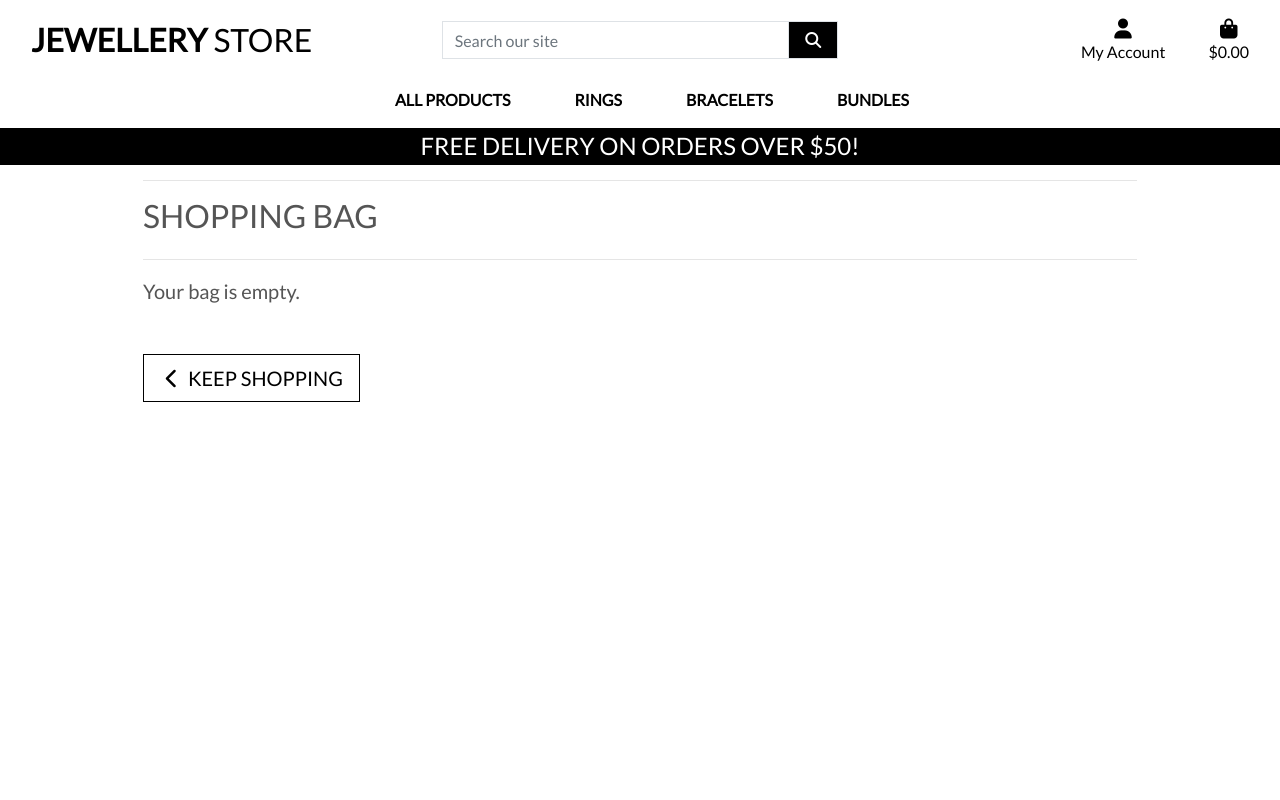
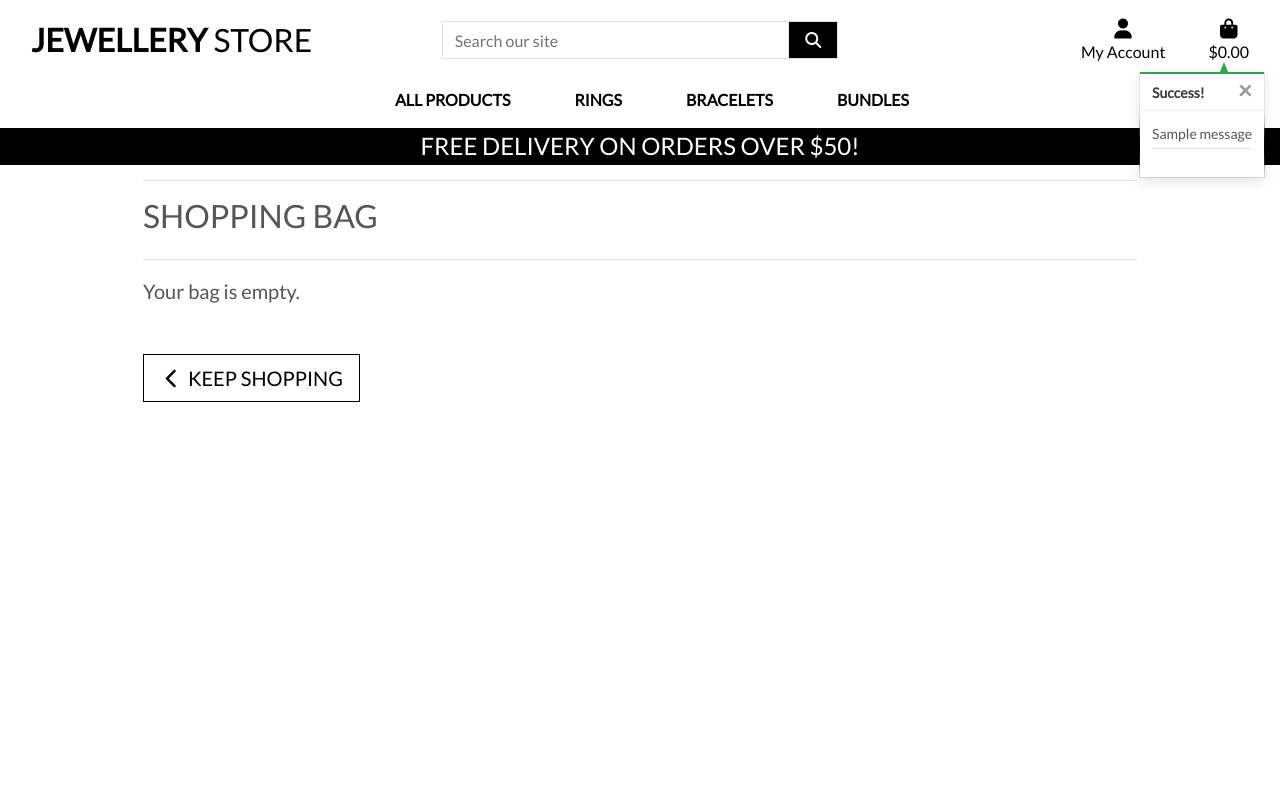
Before and after one commit to Code-Institute-Submissions/Colin-K88-ecommerce-store_AprResub, a Django app: page /bag/ in a window 1280 px wide. Run offline with Django 3.2, Linux system fonts and the light colour scheme; tables that the repository leaves empty hold one stand-in row (values such as "Sample post"); one stand-in notice (Sample message) is shown; some libraries are stand-ins or nearby versions.

Commit message:
added bag dropdown and toasts

```diff
--- a/bag/views.py
+++ b/bag/views.py
@@ -1,4 +1,8 @@
-from django.shortcuts import render, redirect, reverse, HttpResponse
+from django.shortcuts import render, redirect, reverse, HttpResponse, get_object_or_404
+from django.contrib import messages
+
+from products.models import Product
+
 
 # Create your views here.
 
@@ -8,9 +12,11 @@ def view_bag(request):
 
     return render(request, 'bag/bag.html')
 
+
 def add_to_bag(request, item_id):
     """ Add a quantity of the specified product to the shopping bag """
 
+    product = get_object_or_404(Product, pk=item_id)
     quantity = int(request.POST.get('quantity'))
     redirect_url = request.POST.get('redirect_url')
     size = None
@@ -22,15 +28,20 @@ def add_to_bag(request, item_id):
         if item_id in list(bag.keys()):
             if size in bag[item_id]['items_by_size'].keys():
                 bag[item_id]['items_by_size'][size] += quantity
+                messages.success(request, f'Updated size {size.upper()} {product.name} quantity to {bag[item_id]["items_by_size"][size]}')
             else:
                 bag[item_id]['items_by_size'][size] = quantity
+                messages.success(request, f'Added size {size.upper()} {product.name} to your bag')
         else:
             bag[item_id] = {'items_by_size': {size: quantity}}
+            messages.success(request, f'Added size {size.upper()} {product.name} to your bag')
     else:
         if item_id in list(bag.keys()):
             bag[item_id] += quantity
+            messages.success(request, f'Updated {product.name} quantity to {bag[item_id]}')
         else:
             bag[item_id] = quantity
+            messages.success(request, f'Added {product.name} to your bag')
 
     request.session['bag'] = bag
     return redirect(redirect_url)
@@ -39,6 +50,7 @@ def add_to_bag(request, item_id):
 def adjust_bag(request, item_id):
     """Adjust the quantity of the specified product to the specified amount"""
 
+    product = get_object_or_404(Product, pk=item_id)
     quantity = int(request.POST.get('quantity'))
     size = None
     if 'product_size' in request.POST:
@@ -48,15 +60,19 @@ def adjust_bag(request, item_id):
     if size:
         if quantity > 0:
             bag[item_id]['items_by_size'][size] = quantity
+            messages.success(request, f'Updated size {size.upper()} {product.name} quantity to {bag[item_id]["items_by_size"][size]}')
         else:
             del bag[item_id]['items_by_size'][size]
             if not bag[item_id]['items_by_size']:
                 bag.pop(item_id)
+            messages.success(request, f'Removed size {size.upper()} {product.name} from your bag')
     else:
         if quantity > 0:
             bag[item_id] = quantity
+            messages.success(request, f'Updated {product.name} quantity to {bag[item_id]}')
         else:
             bag.pop(item_id)
+            messages.success(request, f'Removed {product.name} from your bag')
 
     request.session['bag'] = bag
     return redirect(reverse('view_bag'))
@@ -66,6 +82,7 @@ def remove_from_bag(request, item_id):
     """Remove the item from the shopping bag"""
 
     try:
+        product = get_object_or_404(Product, pk=item_id)
         size = None
         if 'product_size' in request.POST:
             size = request.POST['product_size']
@@ -75,11 +92,14 @@ def remove_from_bag(request, item_id):
             del bag[item_id]['items_by_size'][size]
             if not bag[item_id]['items_by_size']:
                 bag.pop(item_id)
+            messages.success(request, f'Removed size {size.upper()} {product.name} from your bag')
         else:
             bag.pop(item_id)
+            messages.success(request, f'Removed {product.name} from your bag')
 
         request.session['bag'] = bag
         return HttpResponse(status=200)
 
     except Exception as e:
+        messages.error(request, f'Error removing item: {e}')
         return HttpResponse(status=500)
--- a/ecommercestore/settings.py
+++ b/ecommercestore/settings.py
@@ -74,6 +74,8 @@ TEMPLATES = [
         },
     },
 ]
+
+MESSAGE_STORAGE = 'django.contrib.messages.storage.session.SessionStorage'
 
 AUTHENTICATION_BACKENDS = (
     # Needed to login by username in Django admin, regardless of `allauth`
--- a/static/css/base.css
+++ b/static/css/base.css
@@ -98,6 +98,70 @@ a.category-badge > span.badge:hover {
     cursor: pointer;
 }
 
+.message-container {
+    position: fixed;
+    top: 72px;
+    right: 15px;
+    z-index: 99999999999;
+}
+
+.custom-toast {
+    overflow: visible;
+}
+
+.toast-capper {
+    height: 2px;
+}
+
+.arrow-up {
+    width: 0;
+    height: 0;
+    border-left: 4px solid transparent;
+    border-right: 4px solid transparent;
+    border-bottom: 10px solid black;
+    position: absolute;
+    top: -10px;
+    right: 36px;
+}
+
+.arrow-primary {
+    border-bottom-color: #007bff !important;
+}
+
+.arrow-secondary {
+    border-bottom-color: #6c757d !important;
+}
+
+.arrow-success {
+    border-bottom-color: #28a745 !important;
+}
+
+.arrow-danger {
+    border-bottom-color: #dc3545 !important;
+}
+
+.arrow-warning {
+    border-bottom-color: #ffc107 !important;
+}
+
+.arrow-info {
+    border-bottom-color: #17a2b8 !important;
+}
+
+.arrow-light {
+    border-bottom-color: #f8f9fa !important;
+}
+
+.arrow-dark {
+    border-bottom-color: #343a40 !important;
+}
+
+.bag-notification-wrapper {
+    height: 100px;
+    overflow-x: hidden;
+    overflow-y: auto;
+}
+
 
 
 /* -------------------------------- Media Queries */
--- a/templates/base.html
+++ b/templates/base.html
@@ -113,7 +113,21 @@
     </header>
 
     {% if messages %}
-        <div class="message-container"></div>
+        <div class="message-container">
+            {% for message in messages %}
+                {% with message.level as level %}
+                    {% if level == 40 %}
+                        {% include 'includes/toasts/toast_error.html' %}
+                    {% elif level == 30 %}
+                        {% include 'includes/toasts/toast_warning.html' %}
+                    {% elif level == 25 %}
+                        {% include 'includes/toasts/toast_success.html' %}
+                    {% else %}
+                        {% include 'includes/toasts/toast_info.html' %}
+                    {% endif %}
+                {% endwith %}
+            {% endfor %}
+        </div>
     {% endif %}
 
     {% block page_header %}
@@ -123,6 +137,9 @@
     {% endblock %}
 
     {% block postloadjs %}
+    <script type="text/javascript">
+        $('.toast').toast('show');
+    </script>
     {% endblock %}
 
 
--- /dev/null
+++ b/templates/includes/toasts/toast_success.html
@@ -0,0 +1,54 @@
+<div class="toast custom-toast rounded-0 border-top-0" data-autohide="false">
+    <div class="arrow-up arrow-success"></div>
+    <div class="w-100 toast-capper bg-success"></div>
+    <div class="toast-header bg-white text-dark">
+        <strong class="mr-auto">Success!</strong>
+        <button type="button" class="ml-2 mb-1 close text-dark" data-dismiss="toast" aria-label="Close">
+            <span aria-hidden="true">&times;</span>
+        </button>
+    </div>
+    <div class="toast-body bg-white">
+        <div class="row">
+            <div class="col">
+                {{ message }}
+                <hr class="mt-1 mb-3">
+            </div>
+        </div>
+        {% if grand_total %}
+            <p class="logo-font bg-white text-black py-1">Your Bag ({{ product_count }})</p>
+            <div class="bag-notification-wrapper">
+                {% for item in bag_items %}
+                    <div class="row">
+                        <div class="col-3 my-1">
+                            <img class="w-100" src="{{ item.product.image.url }}">
+                        </div>
+                        <div class="col-9">
+                            <p class="my-0"><strong>{{ item.product.name }}</strong></p>
+                            <p class="my-0 small">Size: {% if item.product.has_sizes %}{{ item.size|upper }}{% else %}N/A{% endif %}</p>
+                            <p class="my-0 small text-muted">Qty: {{ item.quantity }}</p>
+                        </div>
+                    </div>
+                {% endfor %}
+            </div>
+            <div class="row">
+                <div class="col">
+                    <strong><p class="mt-3 mb-1 text-black">
+                        Total{% if free_delivery_delta > 0 %} (Exc. delivery){% endif %}:
+                        <span class="float-right">${{ total|floatformat:2 }}</span>
+                    </p></strong>
+                    {% if free_delivery_delta > 0 %}
+                        <p class="mb-0 p-2 bg-warning shadow-sm text-black text-center">
+                            Spend <strong>${{ free_delivery_delta }}</strong> more to get free next day delivery!
+                        </p>
+                    {% endif %}
+                    <a href="{% url 'view_bag' %}" class="btn btn-black btn-block rounded-0">
+                        <span class="text-uppercase">Go To Secure Checkout</span>
+                        <span class="icon">
+                            <i class="fas fa-lock"></i>
+                        </span>
+                    </a>
+                </div>
+            </div>
+        {% endif %}
+    </div>
+</div>
```
Also changed, not shown: templates/includes/toasts/toast_error.html (added, +13 -0 lines), templates/includes/toasts/toast_info.html (added, +13 -0 lines), templates/includes/toasts/toast_warning.html (added, +13 -0 lines).
